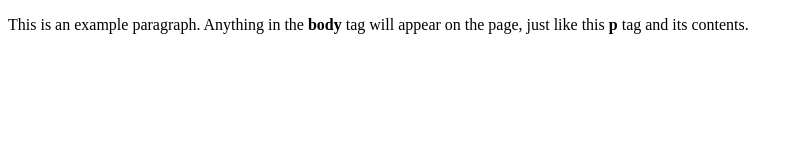
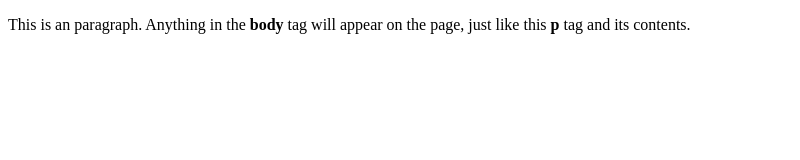
Before and after one commit to shithindas/nginx-app, a plain HTML site: page index.html in a window 1280 px wide. Shown: the whole page, without its empty margins (0-800 px from the left). Drawn offline with Linux system fonts and the light colour scheme.

Commit message:
changed index

```diff
--- a/index.html
+++ b/index.html
@@ -4,6 +4,6 @@
     <title>Technical Test</title>
   </head>
   <body>
-    <p>This is an example paragraph. Anything in the <strong>body</strong> tag will appear on the page, just like this <strong>p</strong> tag and its contents.</p>
+    <p>This is an  paragraph. Anything in the <strong>body</strong> tag will appear on the page, just like this <strong>p</strong> tag and its contents.</p>
   </body>
 </html>
```
